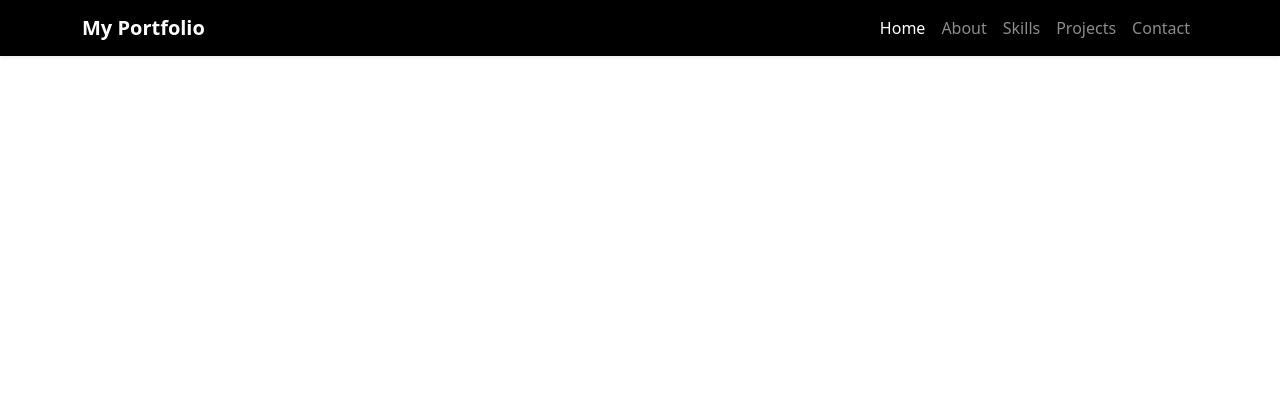
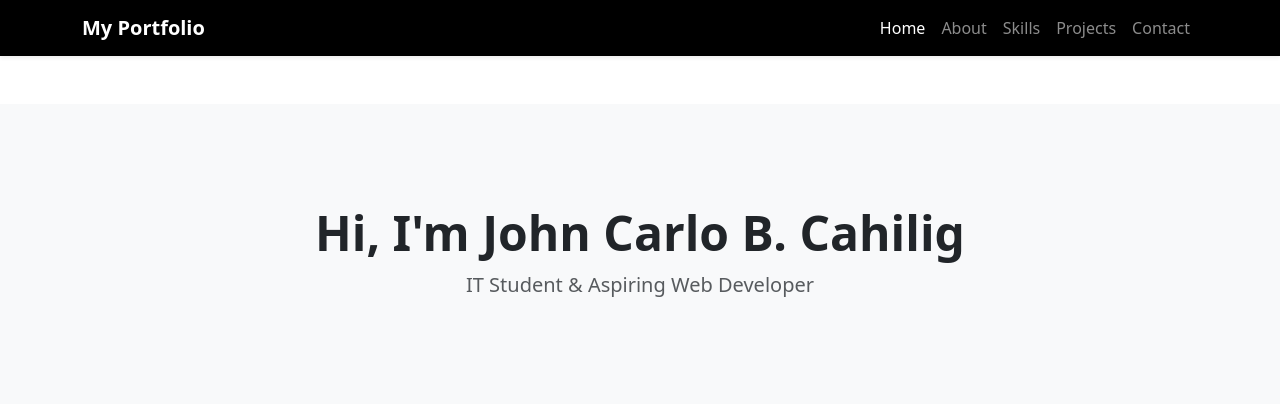
Before and after one commit to jczxchg/Cahilig-project-1, a plain HTML site: page index.html in a window 1280 px wide. Drawn offline with Linux system fonts and the light colour scheme.

Commit message:
add header

```diff
--- a/index.html
+++ b/index.html
@@ -36,6 +36,14 @@
         </div>
     </nav>
 
+     <header id="home" class="hero-section text-center mt-5">
+        <div class="container">
+            <h1 class="display-5 fw-bold">Hi, I'm John Carlo B. Cahilig</h1>
+            <p class="lead text-muted mb-4">IT Student &amp; Aspiring Web Developer</p>
+        </div>
+    </header>
+
+
 
 
     <script src="assets/bootstrap.bundle.min.js"></script>
```
